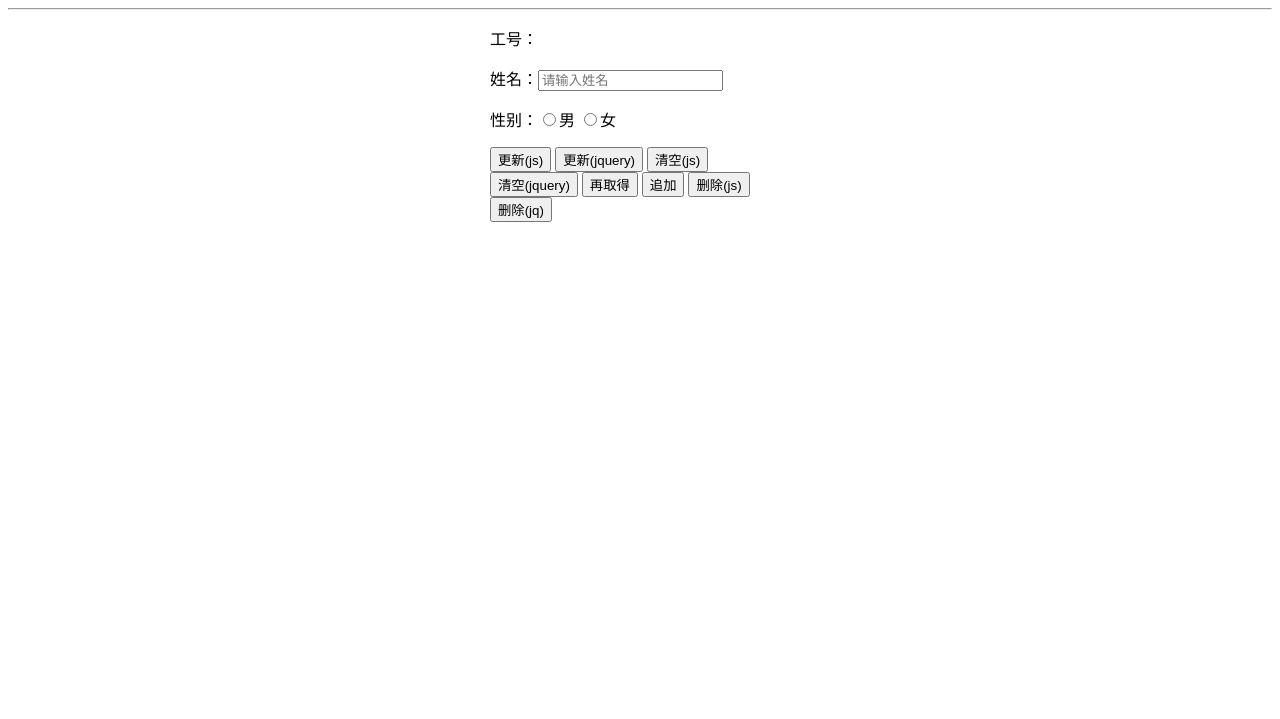
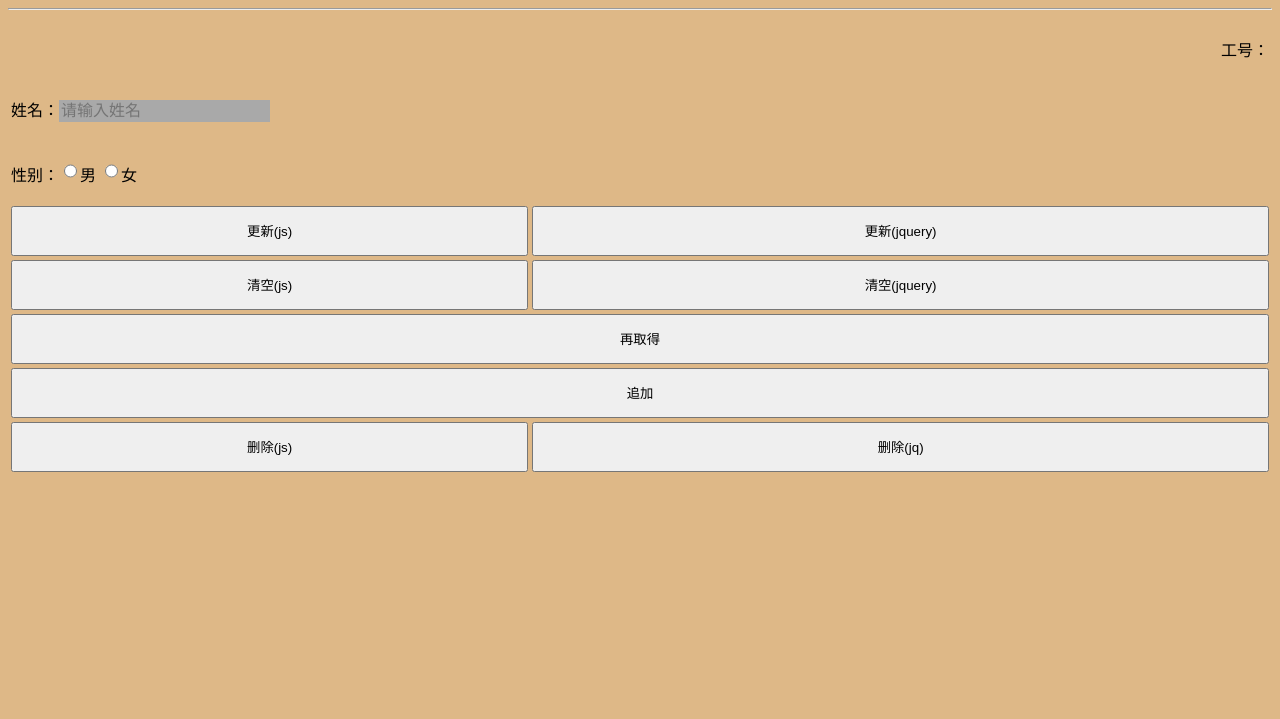
Before and after one commit to machao-hyron/skillup, a plain HTML site: page sample/fontend/index.html in a window 1280 px wide. Shown: the part 81-800 px from the top of the page. Drawn offline with Linux system fonts and the light colour scheme; no server answers.

Commit message:
前端开发练习功能4追加

```diff
--- a/sample/fontend/css/my.css
+++ b/sample/fontend/css/my.css
@@ -3,8 +3,40 @@ h1 {
     font-weight: bold;
 }
 
-div {
-    width: 300px;
-    height: auto;
-    margin: auto;
+table{
+    width: 100%;
+    text-align: center;
 }
+
+td{
+    height: 15px;
+    text-align: center;
+}
+
+input{
+    border: 0px;
+    height: 20px;
+    font-size: 100%;
+    background-color: darkgray;
+}
+
+button{
+    width: 100%;
+    height: 50px;
+}
+
+p#userid{
+    text-align: right;
+}
+
+p#name-text, p#sex, p#age{
+    text-align: left;
+}
+
+body{
+    height: 100%;
+}
+
+body{
+    background-color: burlywood;
+}
--- a/sample/fontend/index.html
+++ b/sample/fontend/index.html
@@ -36,7 +36,12 @@
                     data: JSON.stringify(data),
                     success: function(data, status){
                     if( data.code == 0 ) {
+                        if($("#age").length > 0){
                             alert("更新成功 !\nuserid: " + data.userid + "\nname: " + data.name + "\nsex: " + data.sex + "\nage: " + data.age);
+                        } else {
+                            alert("更新成功 !\nuserid: " + data.userid + "\nname: " + data.name + "\nsex: " + data.sex);
+                        }
+
                     } else {
                         alert("更新失败 !\ncode: " + data.code + "\nmsg: " + data.msg);
                     }
@@ -67,7 +72,12 @@
                 if( xhr.readyState == 4 ) {
                     let res = JSON.parse(this.responseText);
                     if( res.code == 0 ) {
+                        if(document.getElementById("age")) {
                             alert("更新成功 !\nuserid: " + res.userid + "\nname: " + res.name + "\nsex: " + res.sex + "\nage: " + res.age);
+                        } else {
+                            alert("更新成功 !\nuserid: " + res.userid + "\nname: " + res.name + "\nsex: " + res.sex);
+                        }
+
                     } else {
                         let res = JSON.parse(this.responseText);
                         alert("更新失败 !\ncode: " + res.code + "\nmsg: " + res.msg);
@@ -81,17 +91,57 @@
     <h1>用户信息</h1>
     <hr>
     <div>
+        <table>
+            <tr>
+                <td colspan="2">
                     <p id="userid">工号：</p>
-        <p>姓名：<input id="name" type="text" placeholder="请输入姓名"></p>
+                </td>
+            </tr>
+            <tr>
+                <td colspan="2">
+                    <p id="name-text">姓名：<input id="name" type="text" placeholder="请输入姓名"></p>
+                </td>
+            </tr>
+            <tr>
+                <td colspan="2">
                     <p id="sex">性别：<input id="boy" type="radio" name="sex" value="0">男 <input id="girl" type="radio" name="sex" value="1">女</p>
+                </td>
+            </tr>
+            <tr>
+                <td>
                     <button id="btn1" type="button" onclick="updateJQ()">更新(js)</button>
+                </td>
+                <td>
                     <button id="btn2" type="button">更新(jquery)</button>
+                </td>
+            </tr>
+            <tr>
+                <td>
                     <button id="btn_delete_js" type="button" onclick="deleteJS()">清空(js)</button>
+                </td>
+                <td>
                     <button id="btn_delete_jq" type="button">清空(jquery)</button>
+                </td>
+            </tr>
+            <tr>
+                <td colspan="2">
                     <button id="btn_redisp" type="button">再取得</button>
+                </td>
+            </tr>
+            <tr>
+                <td colspan="2">
                     <button id="btn_add" type="button" onclick="add_age()">追加</button>
+                </td>
+            </tr>
+            <tr>
+                <td>
                     <button id="btn_delete_age_js" type="button" onclick="deleteAge()">删除(js)</button>
+                </td>
+                <td>
                     <button id="btn_delete_age_jq" type="button">删除(jq)</button>
+                </td>
+            </tr>
+        </table>
     </div>
 </body>
 </html>
```
Lines whose indentation alone changed are shown as unchanged.
